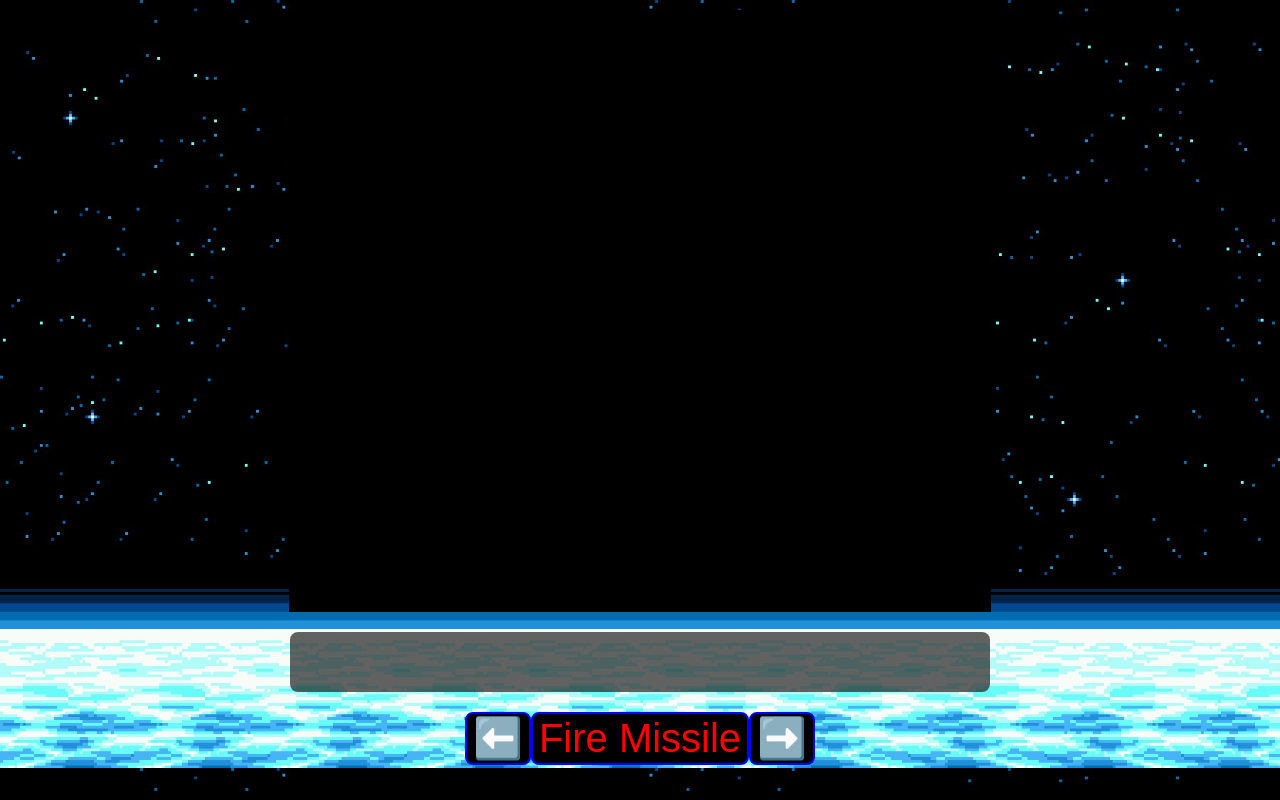
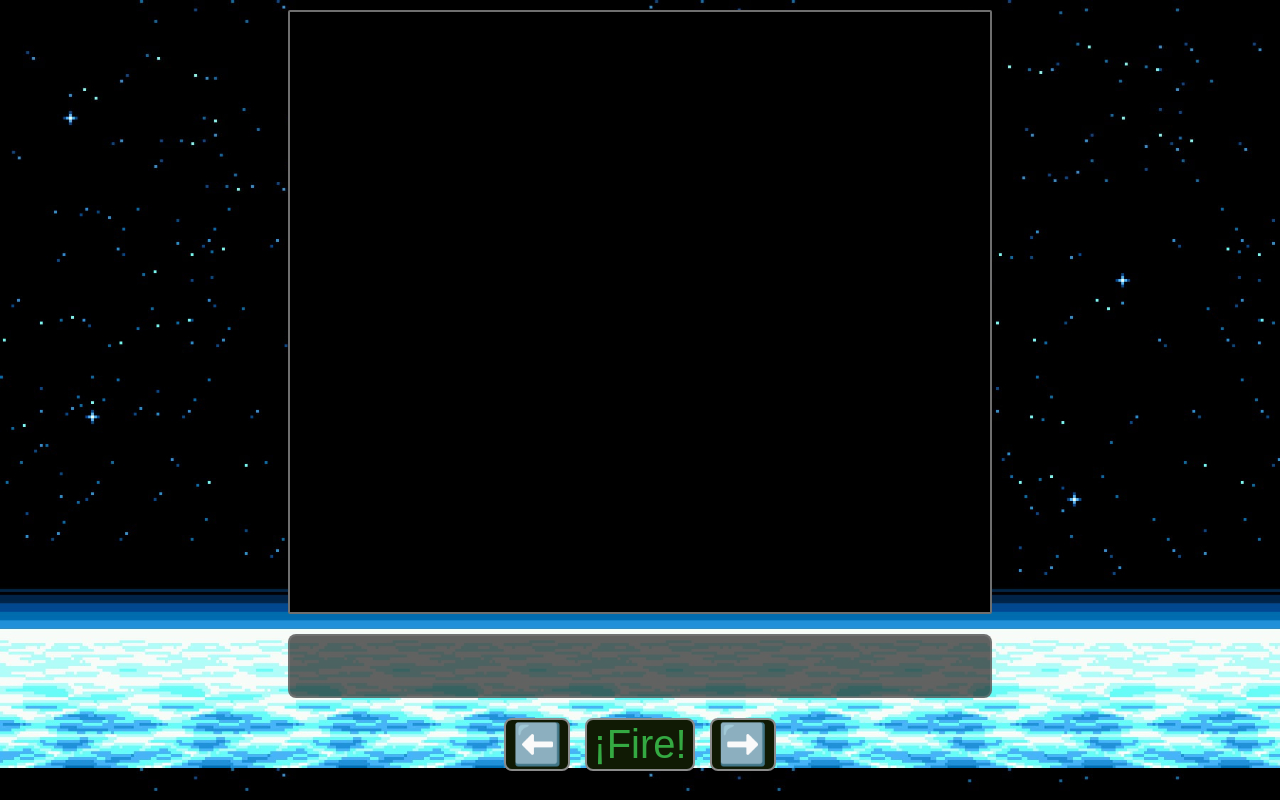
Before and after one commit to oscarSUS/JuegoNave, a plain HTML site: page index.html in a window 1280 px wide. Drawn offline with Linux system fonts and the light colour scheme; a web font is replaced by a local one.

Commit message:
retoques finales a los estilos de botones y pantalla

```diff
--- a/css/estilo.css
+++ b/css/estilo.css
@@ -25,11 +25,14 @@ body {
     width: 660px;
     border-radius: 8px;
     font-family: 'DotGothic16', sans-serif;
+    border: 2px solid rgb(139, 139, 139, 0.4);
 }
 
 #mi_canvas{
     background: #000000;
     border: #000 1px solid;
+    border: 2px solid rgb(139, 139, 139, 0.8);
+    border-radius: 2px;
 }
 
 .boton{
@@ -40,34 +43,41 @@ body {
 }
 
 #left_btn{
-    color: red;
+    color: #34a942;
     font-size: 40px;
-    background-color: #000000;
+    background-color: #101a04;
     cursor: pointer;
     border-radius: 8px;
-    border: 2px solid blue;
+    border: 2px solid rgb(139, 139, 139);
     font-family: 'DotGothic16', sans-serif;
 }
 #fire_btn{
-    color: red;
+    color: #34a942;
     font-size: 40px;
-    background-color: #000000;
+    background-color: #101a04;
     cursor: pointer;
     border-radius: 8px;
-    border: 2px solid blue;
+    border: 2px solid rgb(139, 139, 139);
+    font-family: 'DotGothic16', sans-serif;
+    margin-left: 15px;
+    margin-right: 15px;
+}
+#right_btn{
+    color: #34a942;
+    font-size: 40px;
+    background-color: #101a04;
+    cursor: pointer;
+    border-radius: 8px;
+    border: 2px solid rgb(139, 139, 139);
     font-family: 'DotGothic16', sans-serif;
 }
-#right_btn{
-    color: red;
-    font-size: 40px;
-    background-color: #000000;
-    cursor: pointer;
-    border-radius: 8px;
-    border: 2px solid blue;
-    font-family: 'DotGothic16', sans-serif;
-}
+/*
+ #left_btn:hover, #right_btn:hover{
+    background-color: #f500005e;
+    color: #000000;
+}*/
 
-.boton:hover{
-    background-color: white;
+#fire_btn:active, #left_btn:active, #right_btn:active{
+    background-color: #04ffde;
     color: #000000;
 }
--- a/index.html
+++ b/index.html
@@ -11,7 +11,7 @@
         <h3 class="barra"></h3>
         <div class="boton">
             <button id="left_btn">⬅️</button>
-            <button id="fire_btn">Fire Missile</button>
+            <button id="fire_btn">¡Fire!</button>
             <button id="right_btn">➡️</button>
         </div>
     </div>
```
